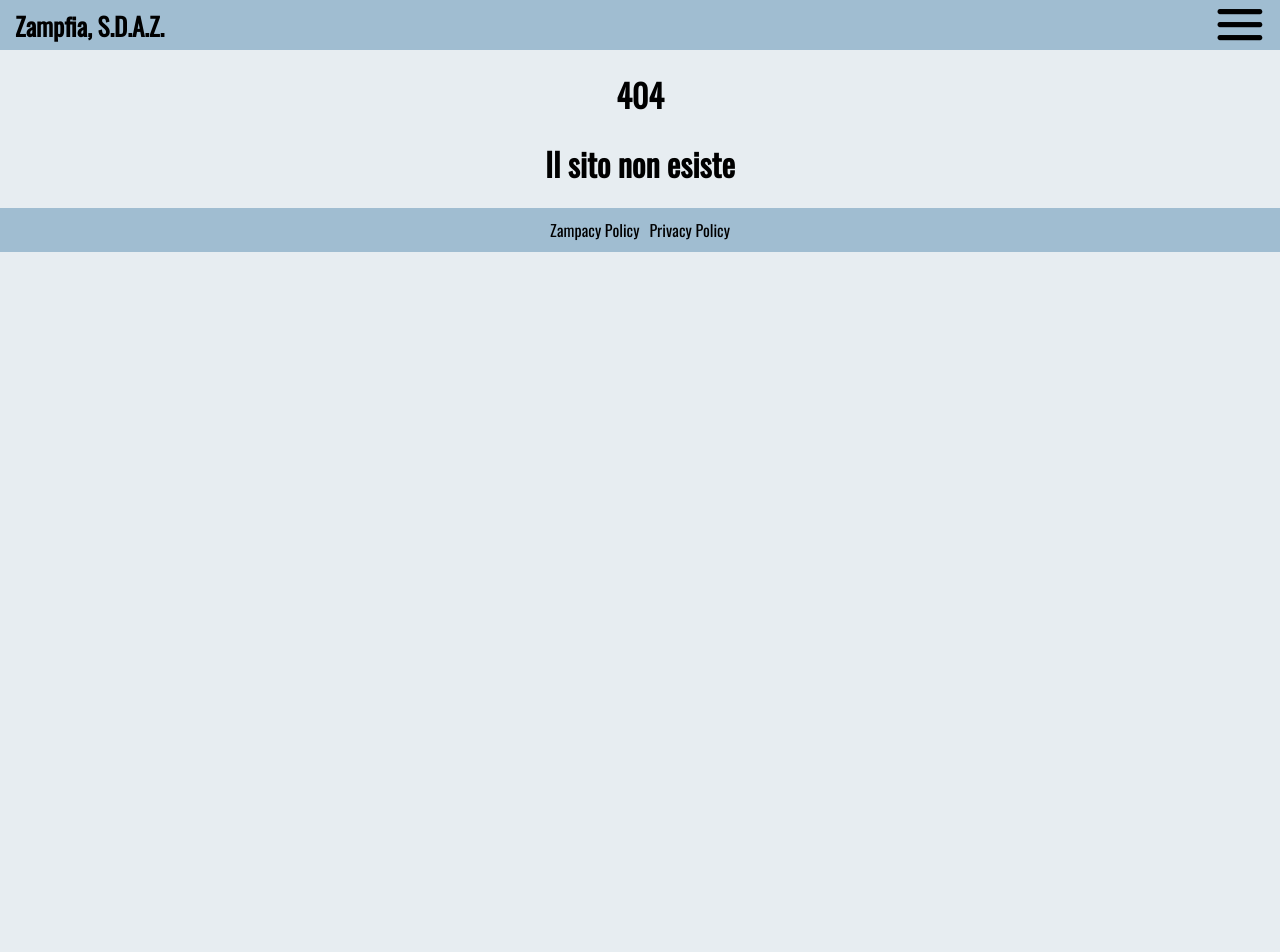
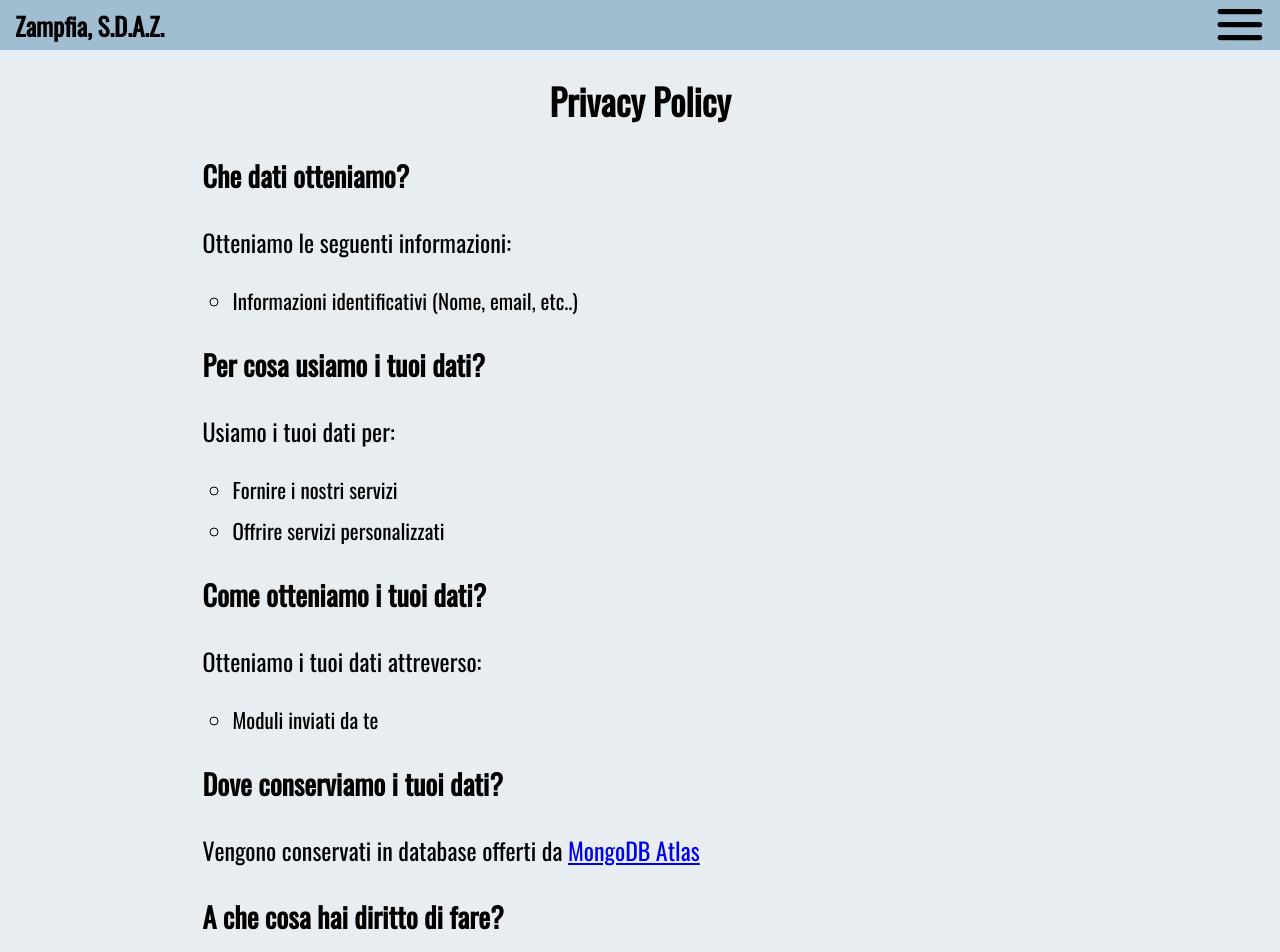
Before and after one commit to zampfia/zampfia.github.io, a Next.js app: page /privacy in a window 1280 px wide. Before the commit this address had no page. Shown: the top 952 px of the page. Before the commit the page ends 800 px from the top, so only its background shows below. Built offline with nearby package versions, Linux system fonts and the light colour scheme.

Commit message:
Added privacy policy (obviously made by a self-referered stupid as of yesterday)

```diff
--- /dev/null
+++ b/app/privacy/page.tsx
@@ -0,0 +1,41 @@
+import Layout from "../layoutMenu";
+import "../styles/privacy.css"
+
+export default function Privacy() {
+    return(
+        <div>
+            <Layout />
+            <div className="margin">
+                <h1 id="title">Privacy Policy</h1>
+                <div className="childdiv">
+                    <h3>Che dati otteniamo?</h3>
+                    <text>Otteniamo le seguenti informazioni:</text>
+                    <ul>
+                        <li>Informazioni identificativi (Nome, email, etc..)</li>
+                    </ul>
+                    <h3>Per cosa usiamo i tuoi dati?</h3>
+                    <text>Usiamo i tuoi dati per:</text>
+                    <ul>
+                        <li>Fornire i nostri servizi</li>
+                        <li>Offrire servizi personalizzati</li>
+                    </ul>
+                    <h3>Come otteniamo i tuoi dati?</h3>
+                    <text>Otteniamo i tuoi dati attreverso:</text>
+                    <ul>
+                        <li>Moduli inviati da te</li>
+                    </ul>
+                    <h3>Dove conserviamo i tuoi dati?</h3>
+                    <text>Vengono conservati in database offerti da <a href="https://www.mongodb.com/atlas">MongoDB Atlas</a></text>
+                    <h3>A che cosa hai diritto di fare?</h3>
+                    <text>Ogni utente ha concesso i seguenti diritti sui propri dati:</text>
+                    <ul>
+                        <li>Diritto di accedere ai propri dati</li>
+                        <li>Diritto di modificare i propri dati</li>
+                        <li>Diritto di cancellare i propri dati</li>
+                    </ul>
+                    <text>Per qualasiasi richiesta inviare email a: <a href="mailto:legal@zampfia.onmicrosoft.com">legal@zampfia.onmicrosoft.com</a></text>
+                </div>
+            </div>
+        </div>
+    )
+}
--- /dev/null
+++ b/app/styles/privacy.css
@@ -0,0 +1,27 @@
+#title {
+    font-family: Oswald, sans-serif;
+    font-size: 36px;
+    font-weight: bolder;
+    text-align: center;
+}
+
+.childdiv {
+    margin-left: 15%;
+}
+
+h3 {
+    font-size: 28px;
+    font-weight: bold;
+}
+
+text {
+    font-size: 24px;
+}
+
+li {
+    font-size: 21px;
+}
+
+ul {
+    list-style-type: circle;
+}
```
